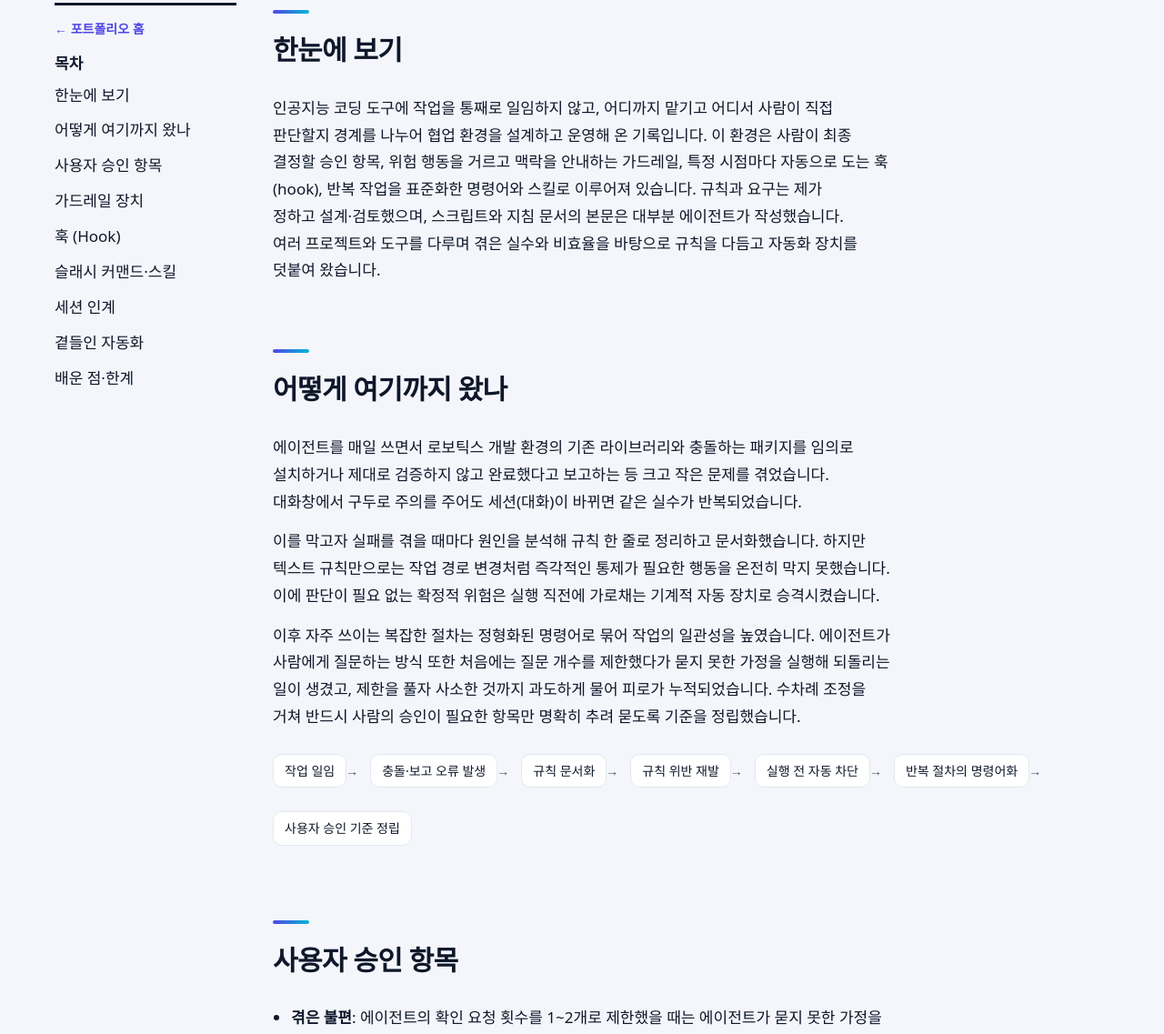
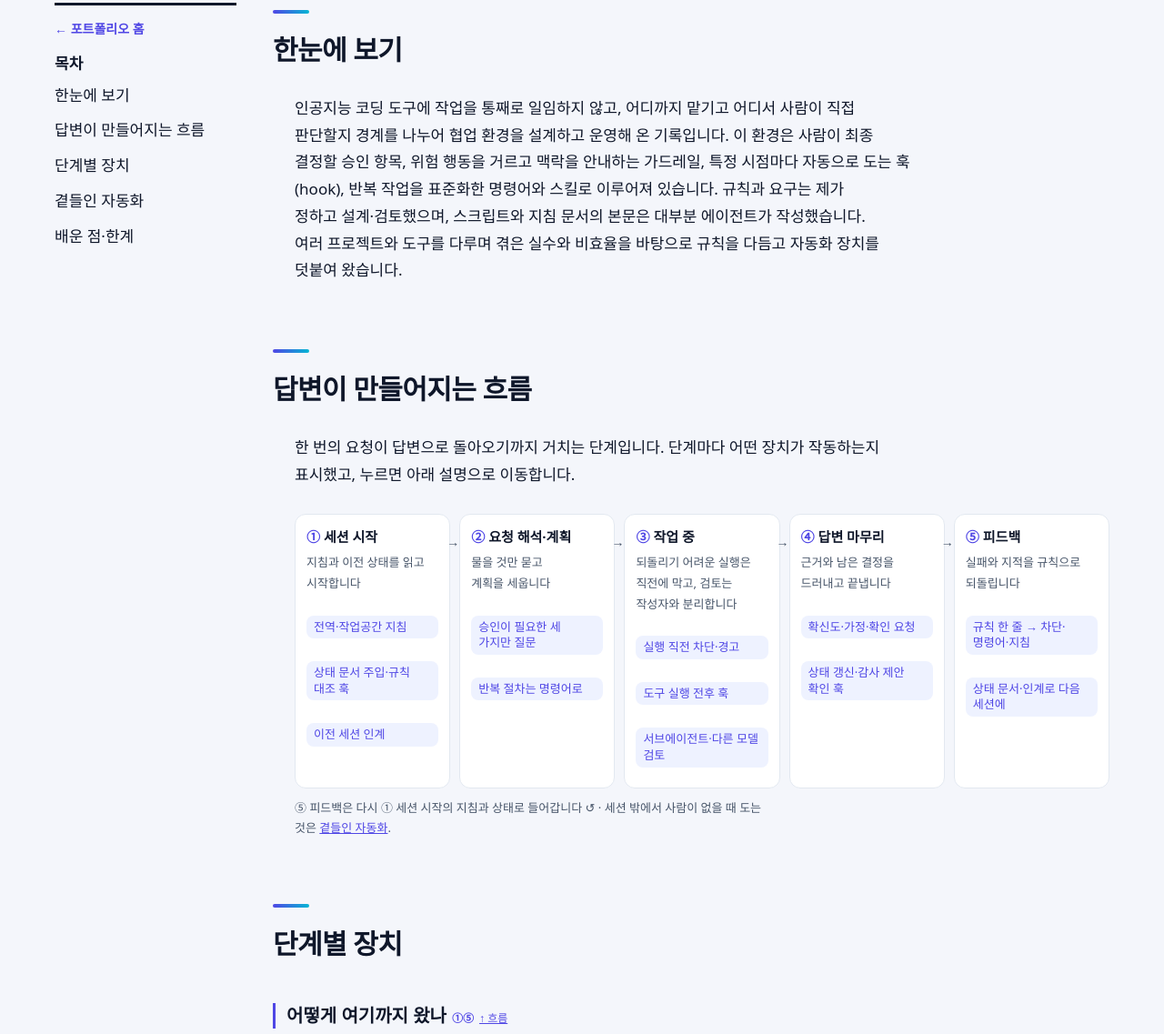
Before and after one commit to gwanhuiGIM/gwanhuiGIM.github.io, a plain HTML site: page ai.html in a window 1280 px wide. Shown: the part 458-1595 px from the top of the page at 91% size. Drawn offline with Linux system fonts and the light colour scheme; a web font is replaced by a local one.

Commit message:
AI 활용 페이지: 답변 생성 흐름도(①~⑤, 단계별 절 링크)·목차 5개로 축소·장치 절 묶음과 들여쓰기·자동화 3종 공개 저장소 링크 — 사용자 11-15 q1o

```diff
--- a/ai.html
+++ b/ai.html
@@ -6,6 +6,25 @@
 <title>AI 에이전트 활용 — 김관희</title>
 <meta name="description" content="모든 과정을 AI에 일임하지 않습니다. AI에게 진행 경과를 묻고 확인하되, 해석이 갈리거나 되돌리기 어려운 결정처럼 승인이 필요한 지점은 AI가 먼저 묻도록 규칙을 세웠습니다. 이런 ‘작업 가이드 엔지니어링’으로 협업 환경을 설계하고 운영해 왔습니다.">
 <link rel="stylesheet" href="style.css">
+<style>
+.lifecycle{margin:18px 0 8px}
+.lc-steps{list-style:none;padding:0;margin:0;display:grid;grid-template-columns:repeat(5,minmax(0,1fr));gap:10px;counter-reset:none}
+.lc-step{border:1px solid var(--line);border-radius:12px;background:var(--card);padding:12px;position:relative}
+.lc-step:not(:last-child)::after{content:"→";position:absolute;right:-11px;top:18px;color:var(--muted);font-size:14px}
+.lc-step h3{margin:0 0 4px;font-size:15px}
+.lc-step h3 span{color:var(--accent);margin-right:4px}
+.lc-step p{margin:0 0 8px;font-size:13px;color:var(--muted);line-height:1.45}
+.lc-step ul{list-style:none;padding:0;margin:0;display:flex;flex-direction:column;gap:5px}
+.lc-step li a{display:block;font-size:13px;padding:4px 8px;border-radius:8px;background:var(--accent-soft);text-decoration:none;line-height:1.35}
+.lc-loop{margin:8px 0 0;font-size:13px;color:var(--muted)}
+.lc-tag{font-size:12px;font-weight:600;color:var(--accent);margin-left:6px;white-space:nowrap}
+.lc-up{font-size:12px;margin-left:6px;font-weight:400}
+@media (max-width:900px){.lc-steps{grid-template-columns:1fr}.lc-step:not(:last-child)::after{content:"↓";right:auto;left:50%;top:auto;bottom:-15px}}
+.ai-page > section > :not(h2):not(section){margin-left:24px}
+.ai-page section section > :not(h3){margin-left:24px}
+.ai-page section section > h3{margin-left:0}
+@media (max-width:600px){.ai-page > section > :not(h2):not(section),.ai-page section section > :not(h3){margin-left:12px}}
+</style>
 </head>
 <body>
 <nav class="back"><a href="index.html">← 포트폴리오 홈</a></nav>
@@ -19,12 +38,8 @@
 <b>목차</b>
 <ul>
 <li><a href="#overview">한눈에 보기</a></li>
-<li><a href="#journey">어떻게 여기까지 왔나</a></li>
-<li><a href="#approval">사용자 승인 항목</a></li>
-<li><a href="#guardrail">가드레일 장치</a></li>
-<li><a href="#hooks">훅 (Hook)</a></li>
-<li><a href="#commands">슬래시 커맨드·스킬</a></li>
-<li><a href="#handoff">세션 인계</a></li>
+<li><a href="#flow">답변이 만들어지는 흐름</a></li>
+<li><a href="#devices">단계별 장치</a></li>
 <li><a href="#auto">곁들인 자동화</a></li>
 <li><a href="#learned">배운 점·한계</a></li>
 </ul>
@@ -33,20 +48,30 @@
 <section id="overview"><h2>한눈에 보기</h2>
 <p>인공지능 코딩 도구에 작업을 통째로 일임하지 않고, 어디까지 맡기고 어디서 사람이 직접 판단할지 경계를 나누어 협업 환경을 설계하고 운영해 온 기록입니다. 이 환경은 사람이 최종 결정할 승인 항목, 위험 행동을 거르고 맥락을 안내하는 가드레일, 특정 시점마다 자동으로 도는 훅(hook), 반복 작업을 표준화한 명령어와 스킬로 이루어져 있습니다. 규칙과 요구는 제가 정하고 설계·검토했으며, 스크립트와 지침 문서의 본문은 대부분 에이전트가 작성했습니다. 여러 프로젝트와 도구를 다루며 겪은 실수와 비효율을 바탕으로 규칙을 다듬고 자동화 장치를 덧붙여 왔습니다.</p>
 </section>
-<section id="journey"><h2>어떻게 여기까지 왔나</h2>
+<section id="flow"><h2>답변이 만들어지는 흐름</h2>
+<p>한 번의 요청이 답변으로 돌아오기까지 거치는 단계입니다. 단계마다 어떤 장치가 작동하는지 표시했고, 누르면 아래 설명으로 이동합니다.</p>
+<div class="lifecycle" aria-label="답변 생성 흐름도"><ol class="lc-steps">
+<li class="lc-step"><h3><span>①</span>세션 시작</h3><p>지침과 이전 상태를 읽고 시작합니다</p><ul><li><a href="#journey">전역·작업공간 지침</a></li><li><a href="#hooks">상태 문서 주입·규칙 대조 훅</a></li><li><a href="#handoff">이전 세션 인계</a></li></ul></li>
+<li class="lc-step"><h3><span>②</span>요청 해석·계획</h3><p>물을 것만 묻고 계획을 세웁니다</p><ul><li><a href="#approval">승인이 필요한 세 가지만 질문</a></li><li><a href="#commands">반복 절차는 명령어로</a></li></ul></li>
+<li class="lc-step"><h3><span>③</span>작업 중</h3><p>되돌리기 어려운 실행은 직전에 막고, 검토는 작성자와 분리합니다</p><ul><li><a href="#guardrail">실행 직전 차단·경고</a></li><li><a href="#hooks">도구 실행 전후 훅</a></li><li><a href="#commands">서브에이전트·다른 모델 검토</a></li></ul></li>
+<li class="lc-step"><h3><span>④</span>답변 마무리</h3><p>근거와 남은 결정을 드러내고 끝냅니다</p><ul><li><a href="#approval">확신도·가정·확인 요청</a></li><li><a href="#hooks">상태 갱신·감사 제안 확인 훅</a></li></ul></li>
+<li class="lc-step"><h3><span>⑤</span>피드백</h3><p>실패와 지적을 규칙으로 되돌립니다</p><ul><li><a href="#journey">규칙 한 줄 → 차단·명령어·지침</a></li><li><a href="#handoff">상태 문서·인계로 다음 세션에</a></li></ul></li>
+</ol><p class="lc-loop">⑤ 피드백은 다시 ① 세션 시작의 지침과 상태로 들어갑니다 ↺ · 세션 밖에서 사람이 없을 때 도는 것은 <a href="#auto">곁들인 자동화</a>.</p></div></section>
+<section id="devices"><h2>단계별 장치</h2>
+<section id="journey"><h3>어떻게 여기까지 왔나<span class="lc-tag">①⑤</span><a class="lc-up" href="#flow">↑ 흐름</a></h3>
 <p>에이전트를 매일 쓰면서 로보틱스 개발 환경의 기존 라이브러리와 충돌하는 패키지를 임의로 설치하거나 제대로 검증하지 않고 완료했다고 보고하는 등 크고 작은 문제를 겪었습니다. 대화창에서 구두로 주의를 주어도 세션(대화)이 바뀌면 같은 실수가 반복되었습니다.</p>
 <p>이를 막고자 실패를 겪을 때마다 원인을 분석해 규칙 한 줄로 정리하고 문서화했습니다. 하지만 텍스트 규칙만으로는 작업 경로 변경처럼 즉각적인 통제가 필요한 행동을 온전히 막지 못했습니다. 이에 판단이 필요 없는 확정적 위험은 실행 직전에 가로채는 기계적 자동 장치로 승격시켰습니다.</p>
 <p>이후 자주 쓰이는 복잡한 절차는 정형화된 명령어로 묶어 작업의 일관성을 높였습니다. 에이전트가 사람에게 질문하는 방식 또한 처음에는 질문 개수를 제한했다가 묻지 못한 가정을 실행해 되돌리는 일이 생겼고, 제한을 풀자 사소한 것까지 과도하게 물어 피로가 누적되었습니다. 수차례 조정을 거쳐 반드시 사람의 승인이 필요한 항목만 명확히 추려 묻도록 기준을 정립했습니다.</p>
 <div class="aiflow-wrap"><ol class="aiflow"><li>작업 일임</li><li>충돌·보고 오류 발생</li><li>규칙 문서화</li><li>규칙 위반 재발</li><li>실행 전 자동 차단</li><li>반복 절차의 명령어화</li><li>사용자 승인 기준 정립</li></ol></div>
 </section>
-<section id="approval"><h2>사용자 승인 항목</h2>
+<section id="approval"><h3>사용자 승인 항목<span class="lc-tag">②④</span><a class="lc-up" href="#flow">↑ 흐름</a></h3>
 <ul>
 <li><b>겪은 불편</b>: 에이전트의 확인 요청 횟수를 1~2개로 제한했을 때는 에이전트가 묻지 못한 가정을 임의로 실행했다가 작업을 통째로 되돌려야 했습니다. 반대로 상한을 없애자 사소한 구현 사항까지 일일이 물어와 사용자에게 과도한 검토 부담이 생겼습니다.</li>
 <li><b>만든 장치</b>: 에이전트가 사람에게 묻는 지점을 세 가지로 엄격히 한정했습니다. ① 해석이 갈려 결과가 크게 달라지는 모호함, ② 기존 자료로 메울 수 없는 필수 결정, ③ 되돌리기 어렵거나 외부로 나가는 행동입니다. 질문할 때는 항목마다 추천안과 근거를 함께 제시해 사용자가 가부를 한 번에 판단할 수 있게 했고, 답하지 않은 항목은 미승인으로 처리하게 했습니다. 또한 실제 로봇 모션 실행과 코드 원격 반영(push)은 사람이 직접 하고, 원격 서버 접속과 전역 작업 지침 수정은 사람의 승인을 받은 뒤에만 하도록 정했습니다(지침 수정은 바뀌는 조건을 먼저 요약해 보여 줌). 응답 끝에는 확인된 사실과 에이전트가 자체적으로 채워 넣은 가정을 명시하도록 의무화했습니다.</li>
 <li><b>기대효과·체감</b>: 사소한 질문에 쏟는 피로를 줄이면서, 결과가 크게 갈리거나 되돌리기 어려운 지점에서는 사람이 먼저 판단하도록 하는 것이 목적입니다.</li>
 </ul>
 </section>
-<section id="guardrail"><h2>가드레일 장치</h2>
+<section id="guardrail"><h3>가드레일 장치<span class="lc-tag">③</span><a class="lc-up" href="#flow">↑ 흐름</a></h3>
 <ul>
 <li><b>겪은 불편</b>: 실수를 막으려고 무조건 "하지 마라" 식의 절대적인 금지 지침(방호벽)을 세우면, 다음 세션의 에이전트가 맥락 없이 그 금지를 과하게 적용하거나 맹목적으로 지키다가, 오히려 잘못된 방향으로 작업을 해 버리는 경우가 있었습니다.</li>
 <li><b>만든 장치</b>: '벽이 아니라 가드레일'이라는 원칙을 세웠습니다. 보안 자격증명, 파일 임의 삭제, 실제 로봇 모션, 코드 push처럼 되돌리기 어려운 위험에만 절대 차단을 적용했습니다. 그 외의 작업 지침은 일방적인 금지 대신 규칙을 만든 계기와 적용 범위, 막혔을 때의 대처 방안을 함께 기술하고, 기본 경로를 벗어날 때는 응답에 그 이유를 밝히도록 판단 여지를 주었습니다. 또한 정상적인 작업을 방해할 정도로 지나치게 가로막던 장치는 차단에서 경고로 완화하거나 감지 조건을 실제 명령 위치로 좁혀 조율했습니다.</li>
@@ -54,7 +79,7 @@
 </ul>
 <div class="aiflow-wrap"><ol class="aiflow"><li>맹목적 금지 지침</li><li>과잉 거부·오작동 발생</li><li>절대 차단(위험 행동)과 유연한 가드레일(맥락·대처 제시) 분리</li><li>작업 방향 안정 유도</li></ol></div>
 </section>
-<section id="hooks"><h2>훅 (Hook)</h2>
+<section id="hooks"><h3>훅 (Hook)<span class="lc-tag">①③④</span><a class="lc-up" href="#flow">↑ 흐름</a></h3>
 <p>훅(hook)은 에이전트가 도구를 실행하기 전후나 세션이 시작되고 끝날 때 사람이 개입하지 않아도 백그라운드에서 자동으로 도는 스크립트 장치입니다. 안내 메시지가 늦게 도착해 위반이 먼저 실행되던 항목은 실행 전 차단으로 올리고, 정상 작업을 방해하던 것은 경고나 좁은 조건으로 완화하며 실효성을 높였습니다.</p>
 <ul>
 <li><b>세션 시작 시</b>: 작업 공간의 현재 상태 문서가 없으면 기본 서식을 생성하고, 기존 문서가 있으면 그 내용을 새 세션에 주입해 이전 작업 흐름을 기억하도록 돕습니다. 전역 규칙 문서와 실제 차단 목록이 일치하는지도 대조합니다.</li>
@@ -64,7 +89,7 @@
 </ul>
 <div class="aiflow-wrap"><ol class="aiflow"><li>세션 시작(상태 주입·규칙 대조)</li><li>실행 전(위험 명령 사전 차단)</li><li>실행 후(상태 크기 알림·검토 절차 주입)</li><li>응답 종료(상태 갱신 확인·기록 저장)</li></ol></div>
 </section>
-<section id="commands"><h2>슬래시 커맨드·스킬</h2>
+<section id="commands"><h3>슬래시 커맨드·스킬<span class="lc-tag">②③</span><a class="lc-up" href="#flow">↑ 흐름</a></h3>
 <p>슬래시 커맨드(/)는 반복되는 복잡한 절차를 단축 명령어로 표준화한 것이고, 스킬(skill)은 에이전트에게 특정 역할이나 작업 규칙을 모아 제공하는 지침 모듈입니다. 서브에이전트(subagent)는 독립 검토 등 특정 역할에 맞게 도구와 권한을 분리해 호출하는 보조 에이전트를 뜻합니다.</p>
 <ul>
 <li><b>/debug</b>: 원인을 모른 채 짐작으로 코드를 고치는 땜질 수정을 막기 위해, 재현(수정 금지) → 실제 명령을 통한 관측 → 가설 수립 및 배제 실험 → 최소 수정 및 빌드 확인 → 규칙 한 줄 반영으로 이어지는 디버깅 절차를 밟게 합니다.</li>
@@ -77,7 +102,7 @@
 </ul>
 <p>단일 모델에 의존하지 않고 작업 성격에 맞추어 모델과 연산 강도(effort)를 유동적으로 배분했습니다. 전체 계획 수립과 최종 판정은 메인 에이전트가 맡고, 결과물의 독립 검토는 도구를 제한한 서브에이전트에게, 교차 검증은 다른 회사 모델에게 맡겼으며, 외부 독자용 본문 서술을 맡긴 모델은 중간 강도로 지정했습니다. 연산 강도가 무조건 높다고 좋은 결과가 나오는 것은 아니라는 경험을 바탕으로, 작업 단위에 맞추어 도구와 모델을 조합했습니다.</p>
 </section>
-<section id="handoff"><h2>세션 인계</h2>
+<section id="handoff"><h3>세션 인계<span class="lc-tag">①⑤</span><a class="lc-up" href="#flow">↑ 흐름</a></h3>
 <ul>
 <li><b>겪은 불편</b>: 에이전트는 세션이 새로 시작되면 이전 대화 맥락과 진행 상태를 기억하지 못합니다. 그렇다고 한 세션을 길게 유지하면 요청마다 앞선 대화를 다시 보내 사용량이 커지고, 대화가 쌓여 답변 품질도 떨어진다고 판단했습니다.</li>
 <li><b>만든 장치</b>: 세션이 끊겨도 맥락을 이어받을 수 있도록 현재 작업 상태 문서를 단일 출처로 두고 덮어쓰며 관리했습니다. 문서가 과도하게 커지지 않도록 글자 수 상한을 두었습니다. 병렬 작업 시에는 주제별 인계 메모 문서를 두어 작업이 끝나면 중심 상태 문서에 반영한 뒤 정리하도록 했습니다. 다른 세션에 작업을 넘길 때는 대화에만 있던 맥락을 인계 파일로 옮기게 하고, 주제가 바뀌면 새 세션을 열도록 권하게 했습니다. 인계 문서가 새 세션의 입력창으로 넘어왔을 때 에이전트가 이를 사용자가 직접 보낸 새 지시로 오인하지 않도록, 출처가 확인된 내용만 사용자 결정으로 보고 나머지는 착수 전 확인 질문을 거치도록 규칙을 보강했습니다.</li>
@@ -85,11 +110,13 @@
 </ul>
 <div class="aiflow-wrap"><ol class="aiflow"><li>작업 진행 및 상태 기록</li><li>주제 전환 시 인계 문서 작성</li><li>새 세션 시작</li><li>인계 문서 주입 및 착수 전 확인 질문</li><li>작업 연속 수행</li></ol></div>
 </section>
+</section>
 <section id="auto"><h2>곁들인 자동화</h2>
+<p>아래 중 세 도구(subdisplay·usage-indicator·tok_refresh)는 공개 저장소 <a href="https://github.com/gwanhuiGIM/agent-sidekick-tools">agent-sidekick-tools</a>에 코드가 있습니다.</p>
 <ul>
-<li><b>subdisplay</b>: 태블릿을 보조 화면으로 연결하여 에이전트 상태, 점검 목록, 시스템 리소스 현황을 로컬 문서 기반으로 실시간 공유하는 도구입니다.</li>
-<li><b>usage-indicator</b>: 여러 에이전트 CLI의 사용량과 갱신 잔여 시간을 상단 패널에 상시 표시하고 파일로 공유해 중복 조회를 방지하는 모니터링 도구입니다.</li>
-<li><b>tok_refresh</b>: 5시간 단위 사용량 제한은 첫 요청 시점에 따라 갱신 시각이 매일 달라집니다. 클라우드 예약 작업이 정해진 시각마다 짧은 요청을 보내 그 시각을 고정하고, 하루 사용량을 업무 시간에 맞춰 나눠 쓰게 하는 장치입니다.</li>
+<li><b><a href="https://github.com/gwanhuiGIM/agent-sidekick-tools/tree/main/subdisplay">subdisplay</a></b>: 태블릿을 보조 화면으로 연결하여 에이전트 상태, 점검 목록, 시스템 리소스 현황을 로컬 문서 기반으로 실시간 공유하는 도구입니다.</li>
+<li><b><a href="https://github.com/gwanhuiGIM/agent-sidekick-tools/tree/main/usage-indicator">usage-indicator</a></b>: 여러 에이전트 CLI의 사용량과 갱신 잔여 시간을 상단 패널에 상시 표시하고 파일로 공유해 중복 조회를 방지하는 모니터링 도구입니다.</li>
+<li><b><a href="https://github.com/gwanhuiGIM/agent-sidekick-tools/tree/main/tok_refresh">tok_refresh</a></b>: 5시간 단위 사용량 제한은 첫 요청 시점에 따라 갱신 시각이 매일 달라집니다. 클라우드 예약 작업이 정해진 시각마다 짧은 요청을 보내 그 시각을 고정하고, 하루 사용량을 업무 시간에 맞춰 나눠 쓰게 하는 장치입니다.</li>
 <li><b>일일 브리핑</b>: 여러 작업 공간의 변경 이력과 상태를 모아 요약하고 다른 모델로 교차 점검해 보고서를 생성하는 수동 실행 요약 절차입니다(교차 점검은 보조라, 실패한 날에는 점검 없이 생성).</li>
 <li><b>지원현황 점검</b>: 지원 서류 폴더의 위치, 마감일, 상태 표기 불일치를 매일 밤 자동으로 점검해 정리하고 변경 사항이 있을 때만 알림을 주는 스크립트입니다.</li>
 <li><b>사실 보존 검사</b>: 문체를 자연스럽게 다듬는 과정에서 수치, 코드 낱말, 인용구 등 핵심 사실이 왜곡되거나 누락되지 않았는지 전후 차이를 대조하는 검사 도구입니다.</li>
```
